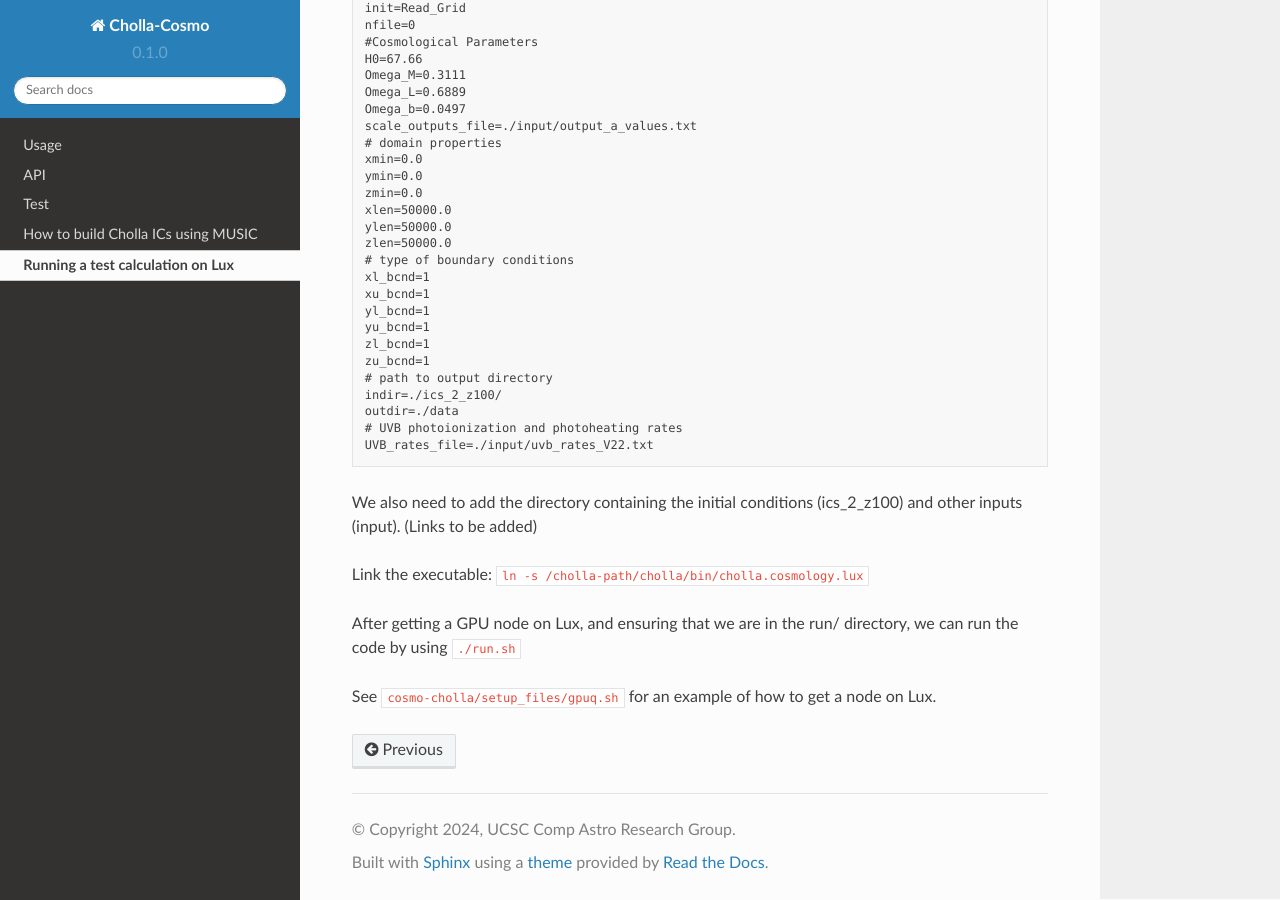
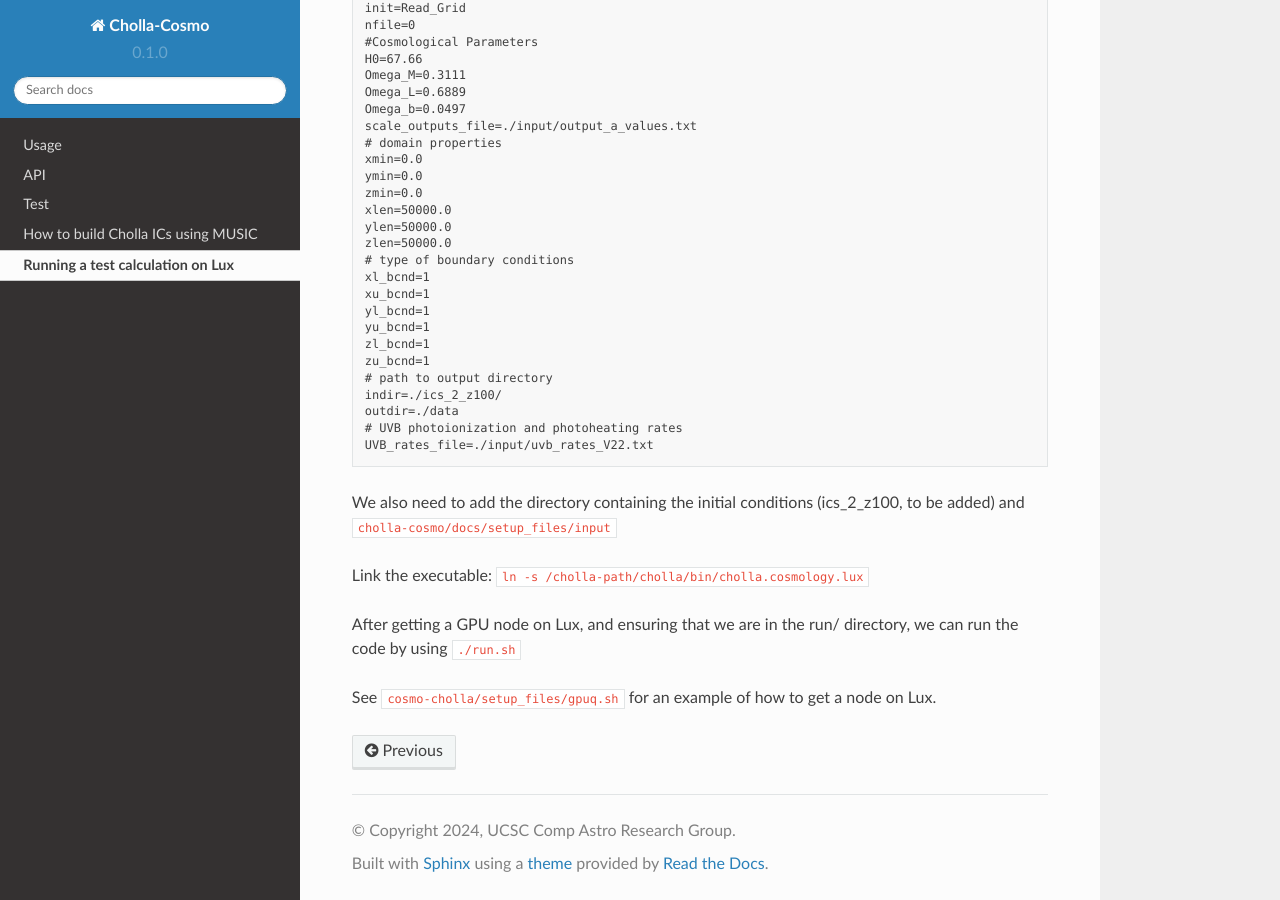
Before and after one commit to evazlimen/cholla-cosmo, a Sphinx documentation site: the page built from docs/source/lux_test_calculation.rst, in a window 1280 px wide and 900 px high, scrolled down 1579 px. Built offline with Sphinx 7.4.7 and the Read the Docs theme 2.0.0, drawn with Linux system fonts in a browser that asks for light colours.

Commit message:
Update lux_test_calculation.rst

```diff
--- a/docs/source/lux_test_calculation.rst
+++ b/docs/source/lux_test_calculation.rst
@@ -40,7 +40,7 @@ Add parameter_file.txt
 .. literalinclude:: ../setup_files/parameter_file.txt
   :language: text
 
-We also need to add the directory containing the initial conditions (ics_2_z100) and other inputs (input). (Links to be added)
+We also need to add the directory containing the initial conditions (ics_2_z100, to be added) and ``cholla-cosmo/docs/setup_files/input``
 
 Link the executable:
 ``ln -s /cholla-path/cholla/bin/cholla.cosmology.lux``
```
